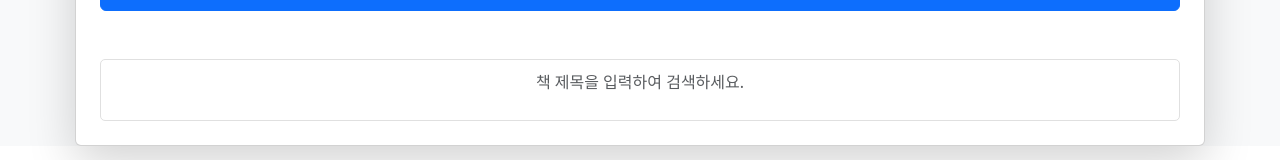
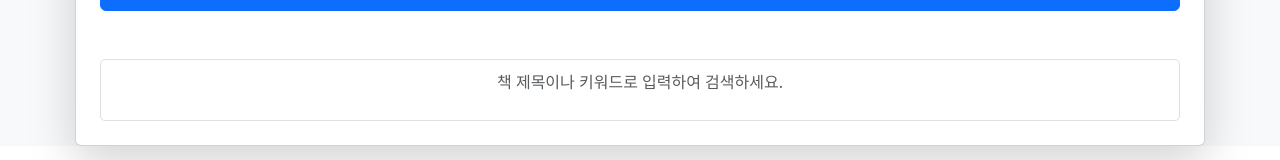
Before and after one commit to DevelopLee20/GaonBooks-Web, a React (Vite) app in the folder frontend/: page /search/1 in a window 1280 px wide. Shown: the part 212-372 px from the top of the page. Built offline with nearby package versions, Linux system fonts and the light colour scheme.

Commit message:
SearchPage.tsx 업데이트

```diff
--- a/frontend/src/SearchPage.tsx
+++ b/frontend/src/SearchPage.tsx
@@ -114,7 +114,7 @@ const SearchPage: React.FC = () => {
             <p className="text-center text-muted">검색 결과가 없습니다.</p>
           )}
           {!loading && !error && searchResults.length === 0 && searchTerm.trim() === '' && (
-            <p className="text-center text-muted">책 제목을 입력하여 검색하세요.</p>
+            <p className="text-center text-muted">책 제목이나 키워드로 입력하여 검색하세요.</p>
           )}
           {!loading && !error && searchResults.length > 0 && (
             <ul className="list-group list-group-flush">
```
